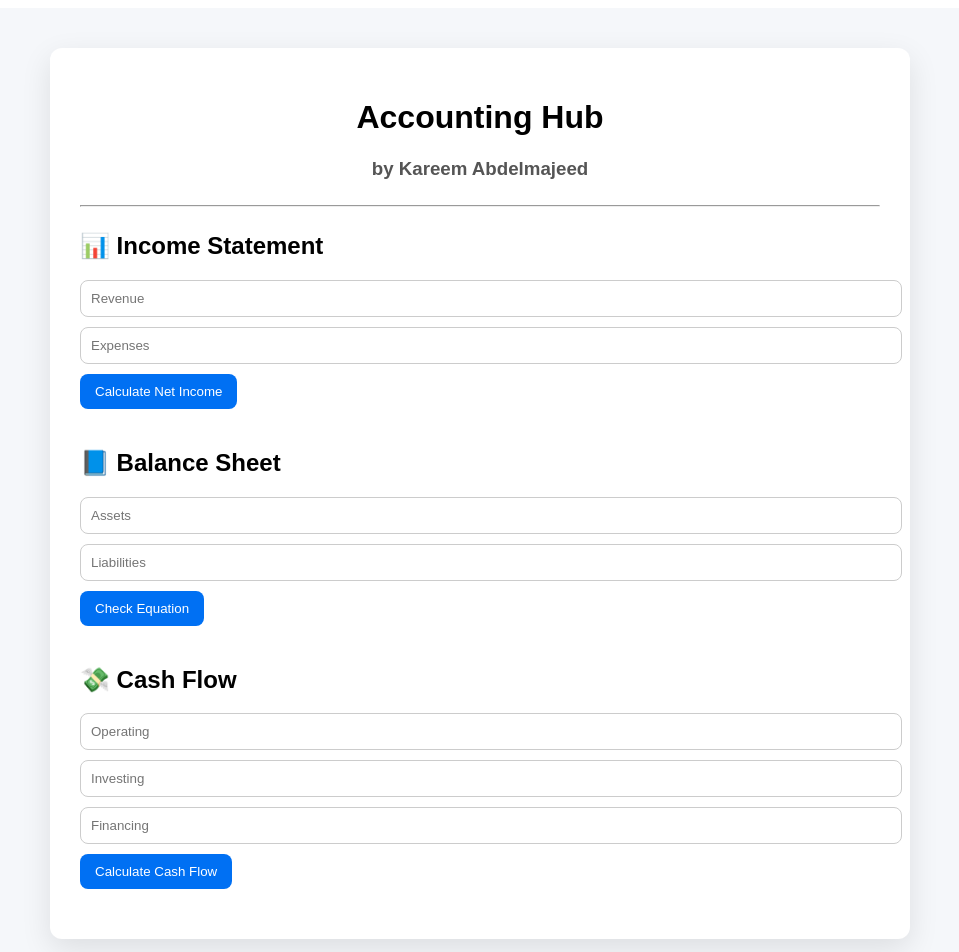
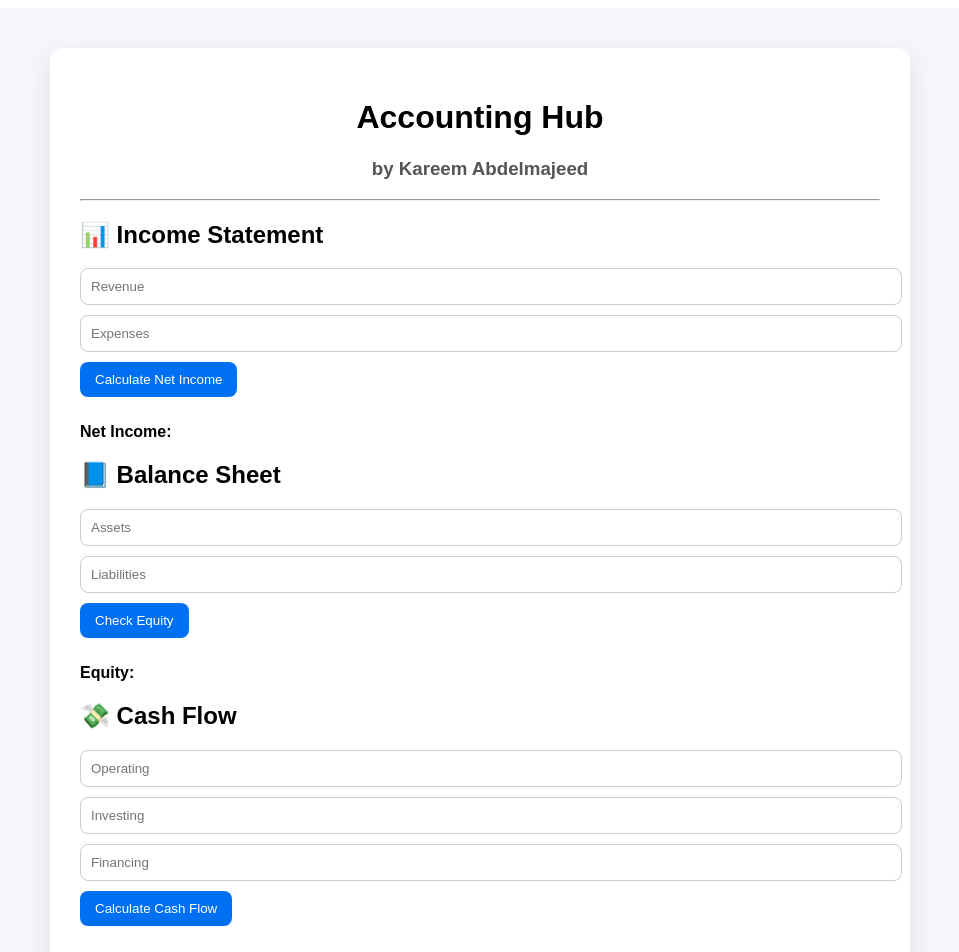
Before and after one commit to kareimabdel46-ai/accounting-hub, a Next.js app: page / in a window 1280 px wide. Shown: the top 952 px of the page, without its empty margins (160-1119 px from the left). Built offline with nearby package versions, Linux system fonts and the light colour scheme.

Commit message:
Update index.js

```diff
--- a/pages/index.js
+++ b/pages/index.js
@@ -1,4 +1,37 @@
+import { useState } from "react";
+
 export default function Home() {
+
+  const [revenue, setRevenue] = useState("");
+  const [expenses, setExpenses] = useState("");
+  const [netIncome, setNetIncome] = useState("");
+
+  const [assets, setAssets] = useState("");
+  const [liabilities, setLiabilities] = useState("");
+  const [equityResult, setEquityResult] = useState("");
+
+  const [operating, setOperating] = useState("");
+  const [investing, setInvesting] = useState("");
+  const [financing, setFinancing] = useState("");
+  const [cashFlow, setCashFlow] = useState("");
+
+  const calculateIncome = () => {
+    setNetIncome(Number(revenue) - Number(expenses));
+  };
+
+  const checkBalance = () => {
+    const equity = Number(assets) - Number(liabilities);
+    setEquityResult(equity);
+  };
+
+  const calculateCashFlow = () => {
+    const total =
+      Number(operating) +
+      Number(investing) +
+      Number(financing);
+    setCashFlow(total);
+  };
+
   return (
     <div style={{
       fontFamily: "Arial",
@@ -14,28 +47,36 @@ export default function Home() {
         borderRadius: "12px",
         boxShadow: "0 10px 30px rgba(0,0,0,0.1)"
       }}>
+
         <h1 style={{ textAlign: "center" }}>Accounting Hub</h1>
         <h3 style={{ textAlign: "center", color: "#555" }}>
           by Kareem Abdelmajeed
         </h3>
 
-        <hr style={{ margin: "25px 0" }} />
+        <hr />
 
+        {/* Income */}
         <h2>📊 Income Statement</h2>
-        <input placeholder="Revenue" style={inputStyle} />
-        <input placeholder="Expenses" style={inputStyle} />
-        <button style={btn}>Calculate Net Income</button>
+        <input placeholder="Revenue" onChange={(e)=>setRevenue(e.target.value)} style={inputStyle}/>
+        <input placeholder="Expenses" onChange={(e)=>setExpenses(e.target.value)} style={inputStyle}/>
+        <button style={btn} onClick={calculateIncome}>Calculate Net Income</button>
+        <p><b>Net Income: {netIncome}</b></p>
 
+        {/* Balance */}
         <h2>📘 Balance Sheet</h2>
-        <input placeholder="Assets" style={inputStyle} />
-        <input placeholder="Liabilities" style={inputStyle} />
-        <button style={btn}>Check Equation</button>
+        <input placeholder="Assets" onChange={(e)=>setAssets(e.target.value)} style={inputStyle}/>
+        <input placeholder="Liabilities" onChange={(e)=>setLiabilities(e.target.value)} style={inputStyle}/>
+        <button style={btn} onClick={checkBalance}>Check Equity</button>
+        <p><b>Equity: {equityResult}</b></p>
 
+        {/* Cash Flow */}
         <h2>💸 Cash Flow</h2>
-        <input placeholder="Operating" style={inputStyle} />
-        <input placeholder="Investing" style={inputStyle} />
-        <input placeholder="Financing" style={inputStyle} />
-        <button style={btn}>Calculate Cash Flow</button>
+        <input placeholder="Operating" onChange={(e)=>setOperating(e.target.value)} style={inputStyle}/>
+        <input placeholder="Investing" onChange={(e)=>setInvesting(e.target.value)} style={inputStyle}/>
+        <input placeholder="Financing" onChange={(e)=>setFinancing(e.target.value)} style={inputStyle}/>
+        <button style={btn} onClick={calculateCashFlow}>Calculate Cash Flow</button>
+        <p><b>Total Cash Flow: {cashFlow}</b></p>
+
       </div>
     </div>
   );
@@ -57,5 +98,5 @@ const btn = {
   border: "none",
   borderRadius: "8px",
   cursor: "pointer",
-  marginBottom: "20px"
+  marginBottom: "10px"
 };
```
